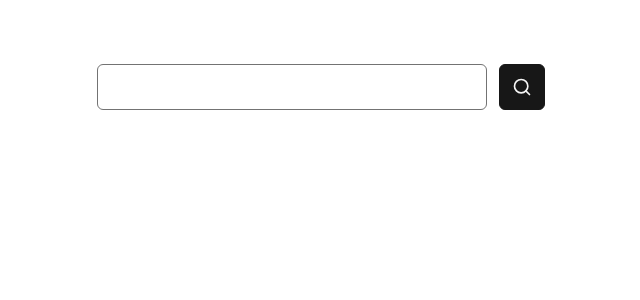
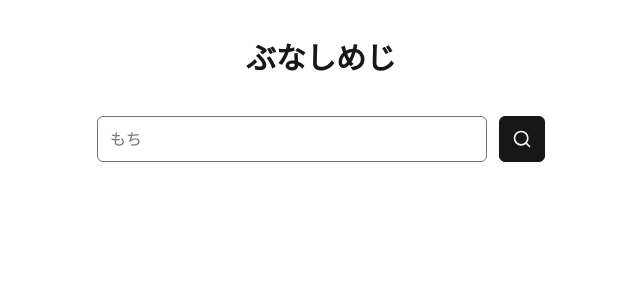
Before and after one commit to object1037/bnaSimeji, a Next.js app: page / in a window 1280 px wide. Shown: the top 300 px of the page, without its empty margins (319-959 px from the left). Built offline with nearby package versions, Linux system fonts and the light colour scheme.

Commit message:
h1とplaceholder追加

```diff
--- a/pages/index.tsx
+++ b/pages/index.tsx
@@ -15,7 +15,6 @@ const Home: NextPage = () => {
   }
 
   const formStyle = [
-    'mt-16',
     'flex',
     'justify-center',
     'space-x-3',
@@ -53,12 +52,14 @@ const Home: NextPage = () => {
         <meta property="og:image" content="https://object1037.dev/_next/image?url=%2Fimages%2Fprofile.jpg&w=640&q=75" />
       </Head>
       <main className="px-6 pb-6">
+        <h1 className="text-center text-3xl font-bold my-10">ぶなしめじ</h1>
         <form onSubmit={submitHandler} className={clsx(formStyle)}>
           <input
             aria-label="search kaomoji"
             type="text"
             value={inputValue}
             onChange={(e) => setInputValue(e.target.value)}
+            placeholder="もち"
             className="rounded-md flex-grow dark:bg-gray-800"
           />
           <button type="submit" className={clsx(buttonStyle)}>
```
